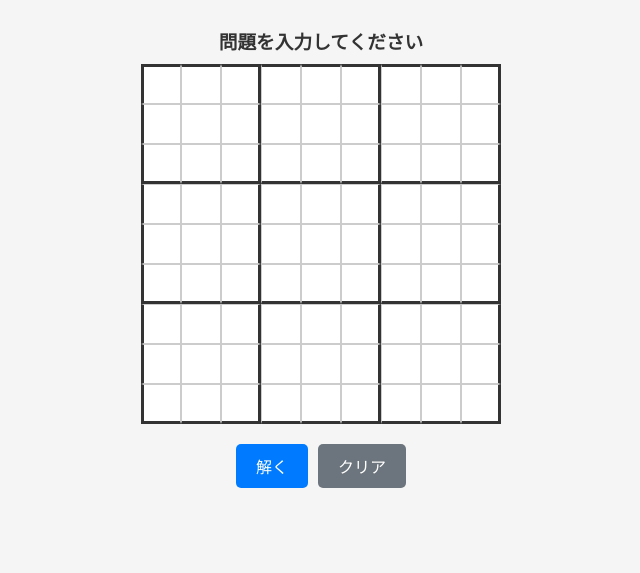
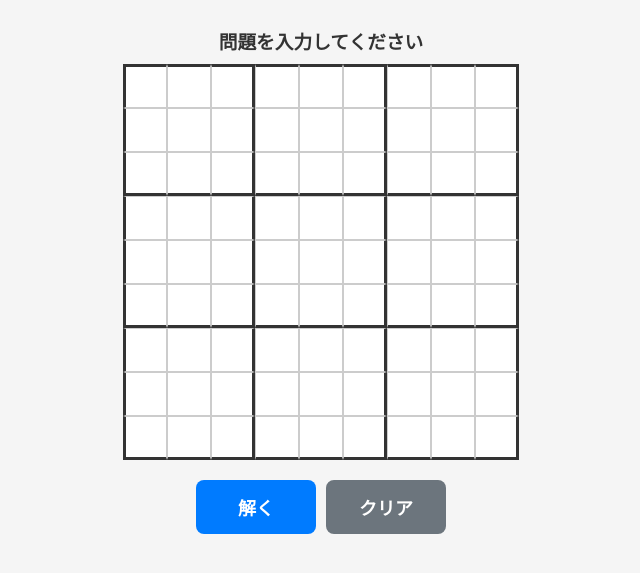
Before and after one commit to math-hiyoko/sudoku-solver, a Gatsby site in the folder frontend/: page / in a window 1280 px wide. Shown: the part 69-642 px from the top of the page, without its empty margins (319-959 px from the left). Built offline with nearby package versions, Linux system fonts and the light colour scheme; Gatsby itself is replaced by a stand-in of ours.

Commit message:
fix for smartphone (#50)

```diff
--- a/frontend/package.json
+++ b/frontend/package.json
@@ -44,6 +44,7 @@
     "@typescript-eslint/eslint-plugin": "^6.21.0",
     "@typescript-eslint/parser": "^6.21.0",
     "babel-jest": "^29.7.0",
+    "baseline-browser-mapping": "^2.9.18",
     "eslint": "^8.57.1",
     "eslint-plugin-react": "^7.37.5",
     "eslint-plugin-react-hooks": "^4.6.2",
--- a/frontend/src/components/SudokuBoard.tsx
+++ b/frontend/src/components/SudokuBoard.tsx
@@ -1,4 +1,4 @@
-import React, { useState, useRef, useCallback } from 'react'
+import React, { useState, useRef, useCallback, useEffect } from 'react'
 import { SudokuBoard as SudokuBoardType } from '../types/sudoku'
 
 interface SudokuBoardProps {
@@ -21,15 +21,38 @@ const SudokuBoard: React.FC<SudokuBoardProps> = ({
   const SUDOKU_LEVEL = parseInt(process.env.GATSBY_SUDOKU_LEVEL || '3')
   const boardSize = SUDOKU_LEVEL * SUDOKU_LEVEL
 
-  const CELL_SIZE = 40
   const BASE_BORDER = '1px solid #ccc'
   const THICK_BORDER = '3px solid #333'
   const ERROR_BORDER = '2px solid #ff4444'
 
+  const [cellSize, setCellSize] = useState(44)
   const [focusedCell, setFocusedCell] = useState<{ row: number; col: number } | null>(null)
   const inputRefs = useRef<(HTMLInputElement | null)[][]>(
     Array(boardSize).fill(null).map(() => Array(boardSize).fill(null))
   )
+
+  useEffect(() => {
+    const updateCellSize = () => {
+      if (typeof window === 'undefined') return
+
+      const screenWidth = window.innerWidth
+      const padding = 40
+      const maxBoardWidth = screenWidth - padding
+      const calculatedCellSize = Math.floor(maxBoardWidth / boardSize)
+
+      const minCellSize = 32
+      const maxCellSize = 44
+      const newCellSize = Math.max(minCellSize, Math.min(maxCellSize, calculatedCellSize))
+
+      setCellSize(newCellSize)
+    }
+
+    updateCellSize()
+    if (typeof window !== 'undefined') {
+      window.addEventListener('resize', updateCellSize)
+      return () => window.removeEventListener('resize', updateCellSize)
+    }
+  }, [boardSize])
 
   const handleCellChange = useCallback((row: number, col: number, value: string) => {
     if (!onChange) return
@@ -101,18 +124,23 @@ const SudokuBoard: React.FC<SudokuBoardProps> = ({
     }
 
     return {
-      width: `${CELL_SIZE}px`,
-      height: `${CELL_SIZE}px`,
+      width: `${cellSize}px`,
+      height: `${cellSize}px`,
       border: BASE_BORDER,
-      fontSize: '16px',
+      fontSize: cellSize >= 40 ? '18px' : '16px',
       backgroundColor: getBackgroundColor(),
+      WebkitTapHighlightColor: 'rgba(0, 0, 0, 0.1)',
+      touchAction: 'manipulation',
       ...(isInput ? {
         textAlign: 'center' as const,
         boxSizing: 'border-box' as const,
+        WebkitAppearance: 'none' as const,
+        MozAppearance: 'textfield' as const,
       } : {
         display: 'flex',
         alignItems: 'center',
         justifyContent: 'center',
+        userSelect: 'none' as const,
       }),
       borderRight: getBorder(false, (col + 1) % SUDOKU_LEVEL === 0),
       borderBottom: getBorder(false, (row + 1) % SUDOKU_LEVEL === 0),
@@ -120,7 +148,7 @@ const SudokuBoard: React.FC<SudokuBoardProps> = ({
       borderLeft: getBorder(col === 0, false),
       color: isInvalid ? '#cc0000' : (isNewValue ? '#0066cc' : '#333'),
     }
-  }, [invalidCells, originalBoard, isInput, board, focusedCell, SUDOKU_LEVEL])
+  }, [invalidCells, originalBoard, isInput, board, focusedCell, SUDOKU_LEVEL, cellSize])
 
   return (
     <div style={{ margin: '20px 0' }}>
@@ -134,6 +162,8 @@ const SudokuBoard: React.FC<SudokuBoardProps> = ({
                   <input
                     ref={(el) => (inputRefs.current[rowIndex][colIndex] = el)}
                     type="text"
+                    inputMode="numeric"
+                    pattern="[1-9]"
                     value={cell || ''}
                     onChange={(e) => handleCellChange(rowIndex, colIndex, e.target.value)}
                     onKeyDown={(e) => handleKeyDown(e, rowIndex, colIndex)}
--- a/frontend/src/components/SudokuSolver.tsx
+++ b/frontend/src/components/SudokuSolver.tsx
@@ -194,19 +194,30 @@ const SudokuSolver: React.FC = () => {
   }, [numSolutions, SUDOKU_MAX_NUM_SOLUTIONS])
 
   const getButtonStyle = useCallback((isPrimary: boolean) => ({
-    padding: '10px 20px',
-    fontSize: '16px',
+    padding: '14px 28px',
+    minHeight: '48px',
+    minWidth: '120px',
+    fontSize: '18px',
     backgroundColor: isPrimary ? '#007bff' : '#6c757d',
     color: 'white',
     border: 'none',
-    borderRadius: '5px',
+    borderRadius: '8px',
     cursor: loading ? 'not-allowed' : 'pointer',
-    marginRight: isPrimary ? '10px' : '0',
     opacity: loading ? 0.6 : 1,
+    WebkitTapHighlightColor: 'rgba(0, 0, 0, 0.1)',
+    touchAction: 'manipulation',
+    userSelect: 'none' as const,
+    fontWeight: '600',
   }), [loading])
 
   return (
-    <div style={{ padding: '20px', fontFamily: '-apple-system, Roboto, sans-serif' }}>
+    <div style={{
+      padding: '20px',
+      fontFamily: '-apple-system, Roboto, sans-serif',
+      maxWidth: '100%',
+      overflowX: 'auto',
+      WebkitTextSizeAdjust: '100%',
+    }}>
       <h1 style={{ textAlign: 'center', color: '#333', marginBottom: '30px' }}>
         数独ソルバー
       </h1>
@@ -220,7 +231,13 @@ const SudokuSolver: React.FC = () => {
           invalidCells={errorDetails}
         />
 
-        <div style={{ marginTop: '20px' }}>
+        <div style={{
+          marginTop: '20px',
+          display: 'flex',
+          gap: '10px',
+          justifyContent: 'center',
+          flexWrap: 'wrap',
+        }}>
           <button
             onClick={solveSudoku}
             disabled={loading}
--- a/frontend/src/pages/index.tsx
+++ b/frontend/src/pages/index.tsx
@@ -8,4 +8,11 @@ const IndexPage: React.FC<PageProps> = () => {
 
 export default IndexPage
 
-export const Head: HeadFC = () => <title>数独ソルバー</title>
+export const Head: HeadFC = () => (
+  <>
+    <title>数独ソルバー</title>
+    <meta name="viewport" content="width=device-width, initial-scale=1.0, maximum-scale=5.0, user-scalable=yes" />
+    <meta name="mobile-web-app-capable" content="yes" />
+    <meta name="apple-mobile-web-app-capable" content="yes" />
+  </>
+)
```
Also changed, not shown: 1 other file.
